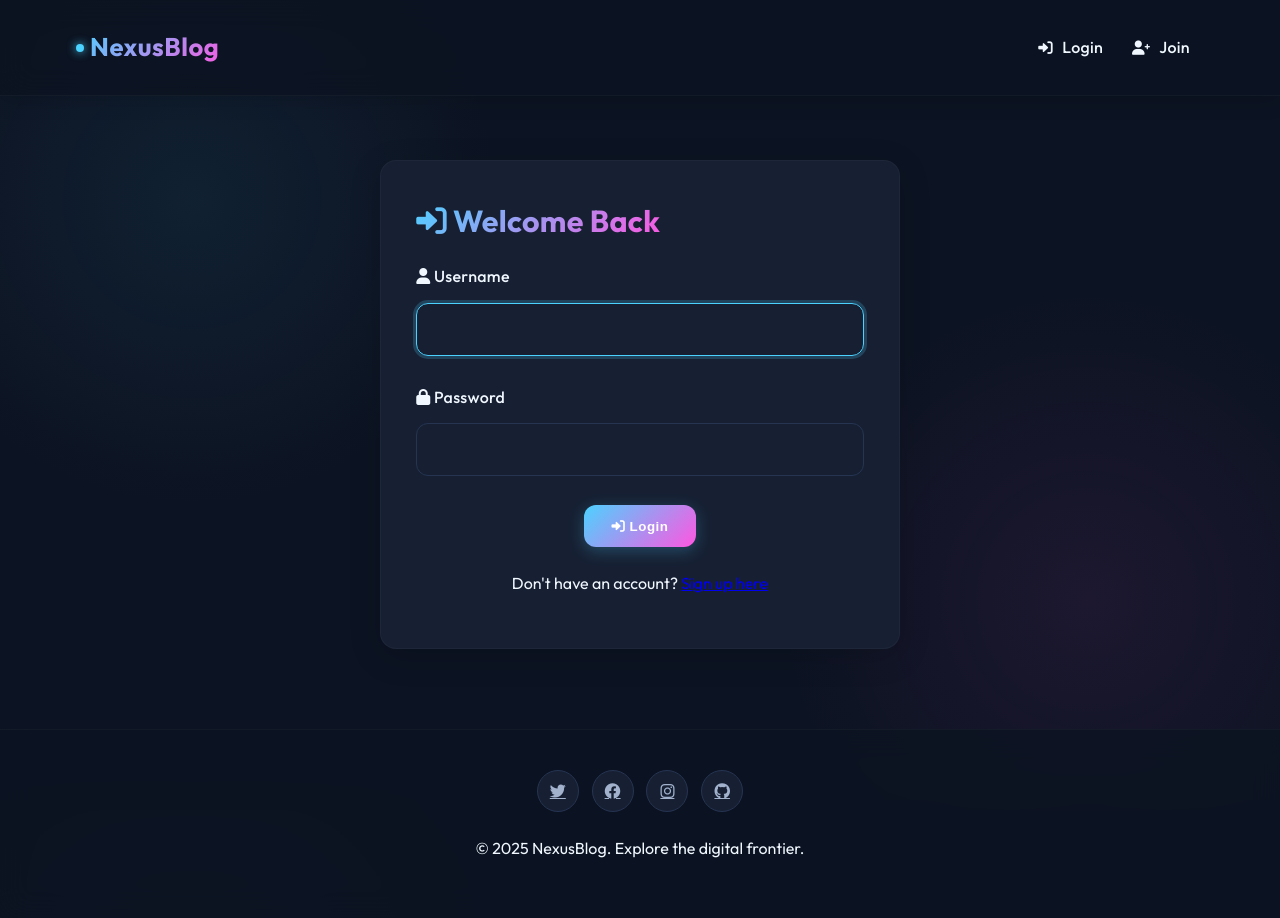
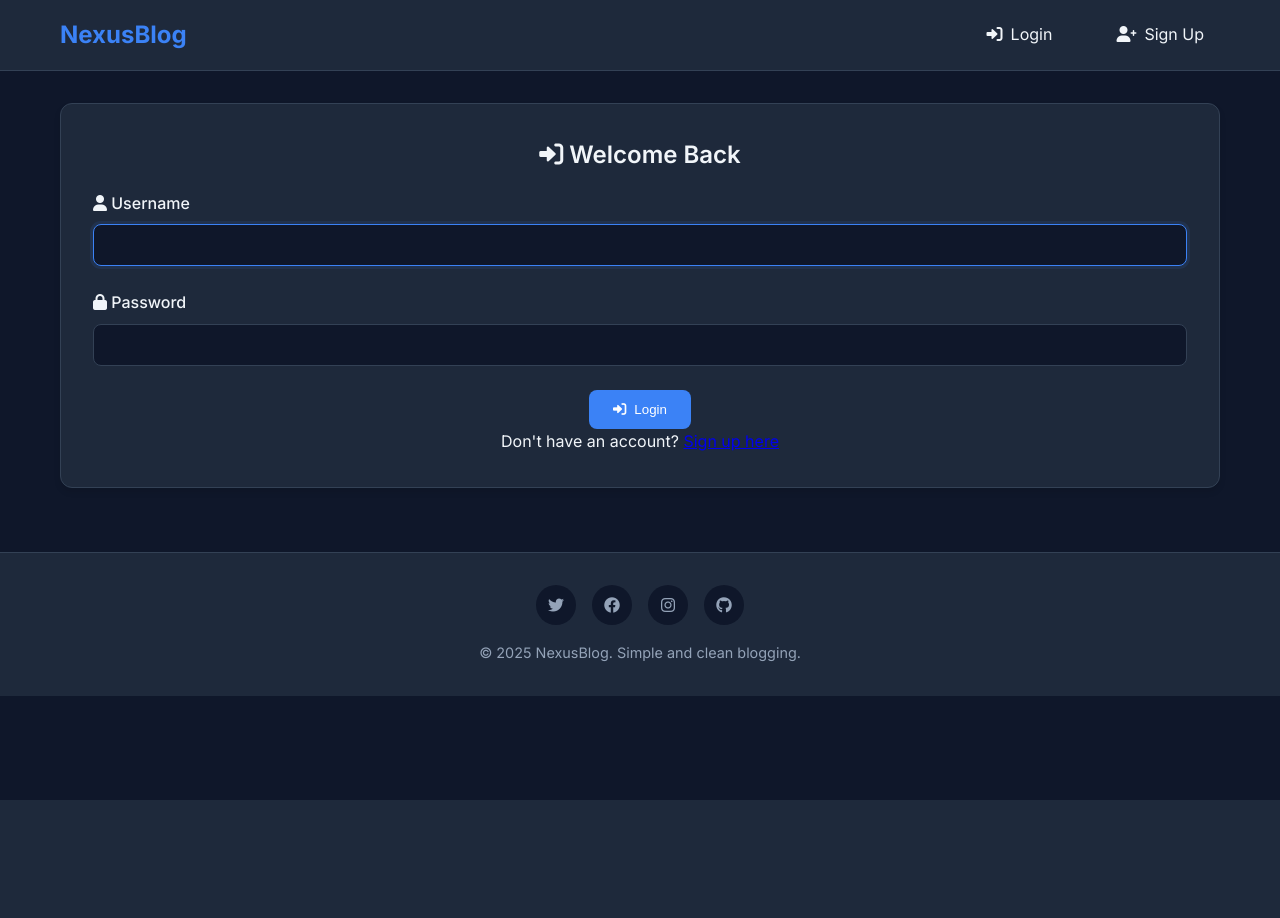
Before and after one commit to sayyedrabeeh/nexus-blog-cbv-, a Django app: page /login/ in a window 1280 px wide. After the commit the page ends 800 px from the top, so only its background shows below. Run offline with Django 5.2, Linux system fonts and the light colour scheme.

```diff
--- a/cbv_blog/templates/base.html
+++ b/cbv_blog/templates/base.html
@@ -1,397 +1,169 @@
+<!DOCTYPE html>
 <html lang="en">
 <head>
     <meta charset="UTF-8">
     <meta name="viewport" content="width=device-width, initial-scale=1.0">
     <title>{% block title %}NexusBlog{% endblock %}</title>
-    <link href="https://fonts.googleapis.com/css2?family=Outfit:wght@300;400;500;600;700&display=swap" rel="stylesheet">
+    <link href="https://fonts.googleapis.com/css2?family=Inter:wght@300;400;500;600;700&display=swap" rel="stylesheet">
     <link rel="stylesheet" href="https://cdnjs.cloudflare.com/ajax/libs/font-awesome/6.0.0/css/all.min.css">
-
     {% block extra_css %}{% endblock %}
 </head>
+
 <style>
-/* Base styles with unique aurora-inspired color palette */
+    /* Simple CSS Variables */
     :root {
-  --bg-primary: #0c1322;
-  --bg-secondary: #172033;
-  --bg-card: #172033;
-  --text-primary: #f0f7ff;
-  --text-secondary: #a2b2cd;
-
-  /* Aurora-inspired accent colors */
-  --accent-primary: #4cd2ff;
-  --accent-secondary: #ff56e1;
-  --accent-tertiary: #21e6c1;
-  --accent-quaternary: #fb9062;
-
-  --accent-gradient: linear-gradient(135deg, var(--accent-primary), var(--accent-secondary));
-  --accent-gradient-hover: linear-gradient(135deg, var(--accent-tertiary), var(--accent-quaternary));
-
-  --danger: #ff5d7a;
-  --success: #00e6a3;
-  --warning: #ffcb47;
-  --info: #56a0ff;
-
-  --border: #263452;
-  --box-shadow: 0 8px 32px rgba(0, 0, 0, 0.15);
+        --bg-primary: #0f172a;
+        --bg-secondary: #1e293b;
+        --text-primary: #f1f5f9;
+        --text-secondary: #94a3b8;
+        --accent-blue: #3b82f6;
+        --accent-purple: #8b5cf6;
+        --success: #10b981;
+        --danger: #ef4444;
+        --border: #334155;
+        --shadow: 0 4px 6px rgba(0, 0, 0, 0.1);
     }
 
-body {
-  background-color: var(--bg-primary);
-  color: var(--text-primary);
-  font-family: 'Outfit', sans-serif;
-  line-height: 1.6;
+    /* Reset */
+    * {
         margin: 0;
         padding: 0;
-  background-image:
-    radial-gradient(circle at 15% 25%, rgba(76, 210, 255, 0.07) 0%, transparent 25%),
-    radial-gradient(circle at 85% 75%, rgba(255, 86, 225, 0.07) 0%, transparent 25%);
-  background-attachment: fixed;
+        box-sizing: border-box;
     }
 
-/* Layout */
-.container {
-  max-width: 1100px;
-  margin: 0 auto;
-  padding: 0 1.5rem;
+    /* Base Styles */
+    body {
+        font-family: 'Inter', sans-serif;
+        background: var(--bg-primary);
+        color: var(--text-primary);
+        line-height: 1.6;
     }
 
-/* Neumorphic Glassmorphism Effect */
-.glass {
-  background: rgba(23, 32, 51, 0.75);
-  backdrop-filter: blur(12px);
-  -webkit-backdrop-filter: blur(12px);
-  border: 1px solid rgba(255, 255, 255, 0.03);
-  box-shadow: var(--box-shadow);
+    .container {
+        max-width: 1200px;
+        margin: 0 auto;
+        padding: 0 20px;
     }
 
     /* Navigation */
     .navbar {
-  background: rgba(12, 19, 34, 0.85);
-  backdrop-filter: blur(15px);
-  -webkit-backdrop-filter: blur(15px);
-  box-shadow: 0 4px 20px rgba(0, 0, 0, 0.15);
-  padding: 1.2rem 0;
-  position: sticky;
-  top: 0;
-  z-index: 1000;
-  border-bottom: 1px solid rgba(255, 255, 255, 0.03);
+        background: var(--bg-secondary);
+        padding: 1rem 0;
+        border-bottom: 1px solid var(--border);
     }
 
-.navbar-container {
+    .nav-container {
         display: flex;
         justify-content: space-between;
         align-items: center;
     }
 
-.navbar-brand {
-  font-size: 1.6rem;
+    .nav-brand {
+        font-size: 1.5rem;
         font-weight: 700;
-  background: var(--accent-gradient);
-  -webkit-background-clip: text;
-  background-clip: text;
-  color: transparent;
+        color: var(--accent-blue);
         text-decoration: none;
-  padding: 0.5rem 0;
-  position: relative;
-  letter-spacing: 0.5px;
     }
 
-.navbar-brand::before {
-  content: '';
-  position: absolute;
-  width: 8px;
-  height: 8px;
-  left: -14px;
-  top: 50%;
-  transform: translateY(-50%);
-  background: var(--accent-primary);
-  border-radius: 50%;
-  box-shadow: 0 0 10px var(--accent-primary);
-}
-
-.navbar-nav {
+    .nav-links {
         display: flex;
-  list-style-type: none;
-  margin: 0;
-  padding: 0;
-}
-
-.nav-item {
-  margin-left: 1.8rem;
-  position: relative;
+        list-style: none;
+        gap: 2rem;
     }
 
     .nav-link {
         color: var(--text-primary);
         text-decoration: none;
-  font-weight: 500;
-  padding: 0.5rem 0;
-  transition: color 0.3s;
-  position: relative;
-  letter-spacing: 0.3px;
-}
-
-.nav-link::after {
-  content: '';
-  position: absolute;
-  width: 0;
-  height: 2px;
-  bottom: 0;
-  left: 0;
-  background: var(--accent-gradient);
-  transition: width 0.4s cubic-bezier(0.65, 0, 0.35, 1);
+        padding: 0.5rem 1rem;
+        border-radius: 6px;
+        transition: all 0.3s;
     }
 
     .nav-link:hover {
-  color: var(--accent-primary);
-}
-
-.nav-link:hover::after {
-  width: 100%;
+        background: var(--accent-blue);
+        color: white;
     }
 
     .nav-link i {
-  margin-right: 6px;
-  font-size: 0.9em;
+        margin-right: 0.5rem;
     }
 
-/* Cards & Content */
+    /* Cards */
     .card {
-  background-color: var(--bg-card);
-  border-radius: 16px;
-  box-shadow: var(--box-shadow);
-  margin-bottom: 2.5rem;
-  padding: 2.2rem;
-  transition: all 0.4s cubic-bezier(0.2, 0.8, 0.2, 1);
-  border: 1px solid rgba(255, 255, 255, 0.03);
-  position: relative;
-  overflow: hidden;
-}
-
-.card::after {
-  content: '';
-  position: absolute;
-  top: 0;
-  right: 0;
-  width: 120px;
-  height: 3px;
-  background: var(--accent-gradient);
-  transform: translateX(100%);
-  transition: transform 0.4s cubic-bezier(0.65, 0, 0.35, 1);
+        background: var(--bg-secondary);
+        border-radius: 12px;
+        padding: 2rem;
+        margin-bottom: 2rem;
+        border: 1px solid var(--border);
+        box-shadow: var(--shadow);
+        transition: transform 0.3s;
     }
 
     .card:hover {
-  transform: translateY(-8px);
-  box-shadow: 0 15px 35px rgba(0, 0, 0, 0.2);
-}
-
-.card:hover::after {
-  transform: translateX(0);
+        transform: translateY(-2px);
     }
 
     .card-title {
+        font-size: 1.5rem;
+        font-weight: 600;
+        margin-bottom: 1rem;
         color: var(--text-primary);
-  font-size: 1.9rem;
-  margin-top: 0;
-  margin-bottom: 1.2rem;
-  letter-spacing: 0.3px;
-  position: relative;
-  display: inline-block;
     }
 
     .card-meta {
         color: var(--text-secondary);
-  font-size: 0.95rem;
-  margin-bottom: 1.5rem;
+        font-size: 0.9rem;
+        margin-bottom: 1rem;
         display: flex;
-  align-items: center;
-  flex-wrap: wrap;
-  gap: 0.5rem;
+        gap: 1rem;
+    }
+
+    .card-content {
+        color: var(--text-secondary);
+        line-height: 1.7;
     }
 
     .category-badge {
-  display: inline-block;
-  padding: 0.3rem 0.9rem;
-  background: linear-gradient(135deg, var(--accent-tertiary), var(--accent-quaternary));
+        background: var(--accent-purple);
         color: white;
-  border-radius: 24px;
+        padding: 0.25rem 0.75rem;
+        border-radius: 20px;
         font-size: 0.8rem;
-  font-weight: 600;
-  letter-spacing: 0.5px;
-  box-shadow: 0 3px 10px rgba(33, 230, 193, 0.15);
-}
-
-.card-content {
-  margin-bottom: 1.5rem;
-  line-height: 1.8;
-}
-
-/* Post detail */
-.post-detail {
-  background-color: var(--bg-card);
-  border-radius: 20px;
-  box-shadow: var(--box-shadow);
-  padding: 3rem;
-  margin-bottom: 2.5rem;
-  border: 1px solid rgba(255, 255, 255, 0.03);
-  position: relative;
-}
-
-.post-detail::before {
-  content: '';
-  position: absolute;
-  top: 0;
-  left: 0;
-  right: 0;
-  height: 5px;
-  background: var(--accent-gradient);
-  border-radius: 5px 5px 0 0;
-}
-
-.post-title {
-  color: var(--text-primary);
-  font-size: 2.6rem;
-  margin-top: 0.5rem;
-  margin-bottom: 1.2rem;
-  line-height: 1.3;
-  letter-spacing: 0.3px;
-}
-
-.post-meta {
-  color: var(--text-secondary);
-  font-size: 1rem;
-  margin-bottom: 2.2rem;
-  padding-bottom: 1.2rem;
-  border-bottom: 1px solid var(--border);
-  display: flex;
-  align-items: center;
-  flex-wrap: wrap;
-  gap: 1rem;
-}
-
-.post-meta i {
-  color: var(--accent-primary);
-}
-
-.post-content {
-  line-height: 1.9;
-  font-size: 1.15rem;
-}
-
-/* Forms */
-.form1 {
-  background-color: var(--bg-card);
-  border-radius: 16px;
-  padding: 2.5rem;
-  margin-bottom: 2.5rem;
-  border: 1px solid var(--border);
-  box-shadow: var(--box-shadow);
-}
-
-.form-group {
-  margin-bottom: 1.8rem;
-}
-
-label {
-  display: block;
-  margin-bottom: 0.8rem;
-  color: var(--text-primary);
         font-weight: 500;
-  letter-spacing: 0.3px;
-}
-
-input[type="text"],
-input[type="email"],
-input[type="password"],
-textarea,
-select {
-  width: 100%;
-  padding: 1.1rem;
-  border: 1px solid var(--border);
-  border-radius: 12px;
-  background-color: rgba(23, 32, 51, 0.6);
-  color: var(--text-primary);
-  transition: all 0.3s;
-  font-family: 'Outfit', sans-serif;
-}
-
-input[type="text"]:focus,
-input[type="email"]:focus,
-input[type="password"]:focus,
-textarea:focus,
-select:focus {
-  border-color: var(--accent-primary);
-  box-shadow: 0 0 0 3px rgba(76, 210, 255, 0.2);
-  outline: none;
-}
-
-textarea {
-  min-height: 200px;
-  resize: vertical;
-}
-
-.error-feedback {
-  color: var(--danger);
-  font-size: 0.9rem;
-  margin-top: 0.7rem;
     }
 
     /* Buttons */
     .btn {
-  display: inline-block;
-  padding: 0.85rem 1.7rem;
+        display: inline-flex;
+        align-items: center;
+        gap: 0.5rem;
+        padding: 0.75rem 1.5rem;
         border: none;
-  border-radius: 12px;
+        border-radius: 8px;
+        text-decoration: none;
+        font-weight: 500;
         cursor: pointer;
-  font-weight: 600;
-  text-decoration: none;
-  transition: all 0.4s cubic-bezier(0.2, 0.8, 0.2, 1);
-  position: relative;
-  overflow: hidden;
-  z-index: 1;
-  text-align: center;
-  letter-spacing: 0.5px;
-}
-
-.btn::after {
-  content: '';
-  position: absolute;
-  top: 0;
-  left: 0;
-  width: 100%;
-  height: 100%;
-  background: rgba(255, 255, 255, 0.1);
-  z-index: -1;
-  transform: scaleX(0);
-  transform-origin: right;
-  transition: transform 0.4s cubic-bezier(0.65, 0, 0.35, 1);
-}
-
-.btn:hover::after {
-  transform: scaleX(1);
-  transform-origin: left;
+        transition: all 0.3s;
     }
 
     .btn-primary {
-  background: var(--accent-gradient);
+        background: var(--accent-blue);
         color: white;
-  box-shadow: 0 4px 15px rgba(76, 210, 255, 0.25);
     }
 
     .btn-primary:hover {
-  box-shadow: 0 7px 20px rgba(76, 210, 255, 0.4);
-  transform: translateY(-3px);
+        background: #2563eb;
+        transform: translateY(-1px);
     }
 
     .btn-danger {
-  background-color: var(--danger);
+        background: var(--danger);
         color: white;
-  box-shadow: 0 4px 15px rgba(255, 93, 122, 0.25);
     }
 
     .btn-danger:hover {
-  box-shadow: 0 7px 20px rgba(255, 93, 122, 0.4);
-  transform: translateY(-3px);
+        background: #dc2626;
+        transform: translateY(-1px);
     }
 
     .btn-outline {
@@ -401,88 +173,130 @@ textarea {
     }
 
     .btn-outline:hover {
-  border-color: var(--accent-primary);
-  color: var(--accent-primary);
-  transform: translateY(-2px);
+        border-color: var(--accent-blue);
+        color: var(--accent-blue);
     }
 
-.btn-sm {
-  padding: 0.5rem 1.1rem;
-  font-size: 0.9rem;
-  border-radius: 10px;
+    /* Forms */
+    .form-container {
+        background: var(--bg-secondary);
+        padding: 2rem;
+        border-radius: 12px;
+        border: 1px solid var(--border);
+        margin-bottom: 2rem;
     }
 
-/* Pagination */
-.pagination-container {
-  margin: 3.5rem 0;
+    .form-group {
+        margin-bottom: 1.5rem;
     }
 
-.pagination {
-  display: flex;
-  justify-content: center;
-  padding: 0;
-  list-style-type: none;
-  gap: 0.6rem;
+    label {
+        display: block;
+        margin-bottom: 0.5rem;
+        color: var(--text-primary);
+        font-weight: 500;
     }
 
-.pagination-item {
-  margin: 0;
+    input, textarea, select {
+        width: 100%;
+        padding: 0.75rem;
+        border: 1px solid var(--border);
+        border-radius: 8px;
+        background: var(--bg-primary);
+        color: var(--text-primary);
+        font-family: inherit;
     }
 
-.pagination-link {
-  display: block;
-  padding: 0.7rem 1.3rem;
-  border-radius: 10px;
-  background-color: var(--bg-card);
-  color: var(--text-primary);
-  text-decoration: none;
-  transition: all 0.4s cubic-bezier(0.2, 0.8, 0.2, 1);
-  border: 1px solid var(--border);
+    input:focus, textarea:focus, select:focus {
+        outline: none;
+        border-color: var(--accent-blue);
+        box-shadow: 0 0 0 3px rgba(59, 130, 246, 0.1);
     }
 
-.pagination-link:hover {
-  background: var(--accent-gradient);
-  color: white;
-  border-color: transparent;
-  transform: translateY(-3px);
-  box-shadow: 0 5px 15px rgba(76, 210, 255, 0.25);
+    textarea {
+        resize: vertical;
+        min-height: 120px;
     }
 
-.pagination-link.active {
-  background: var(--accent-gradient);
-  color: white;
-  border-color: transparent;
-  box-shadow: 0 5px 15px rgba(76, 210, 255, 0.25);
+    .error-text {
+        color: var(--danger);
+        font-size: 0.9rem;
+        margin-top: 0.5rem;
     }
 
-/* Auth containers */
-.auth-container {
-  max-width: 520px;
-  margin: 4rem auto;
+    /* Post Detail */
+    .post-detail {
+        background: var(--bg-secondary);
+        padding: 3rem;
+        border-radius: 12px;
+        border: 1px solid var(--border);
+        margin-bottom: 2rem;
     }
 
-/* Post actions */
-.post-actions {
+    .post-title {
+        font-size: 2.5rem;
+        font-weight: 700;
+        margin-bottom: 1rem;
+        color: var(--text-primary);
+    }
+
+    .post-meta {
+        color: var(--text-secondary);
+        margin-bottom: 2rem;
+        padding-bottom: 1rem;
+        border-bottom: 1px solid var(--border);
         display: flex;
         gap: 1rem;
-  flex-wrap: wrap;
+    }
+
+    .post-content {
+        font-size: 1.1rem;
+        line-height: 1.8;
+        color: var(--text-secondary);
+    }
+
+    /* Messages */
+    .alert {
+        padding: 1rem;
+        border-radius: 8px;
+        margin-bottom: 1rem;
+        display: flex;
+        align-items: center;
+        gap: 0.5rem;
+    }
+
+    .alert-success {
+        background: rgba(16, 185, 129, 0.1);
+        border: 1px solid var(--success);
+        color: var(--success);
+    }
+
+    .alert-error {
+        background: rgba(239, 68, 68, 0.1);
+        border: 1px solid var(--danger);
+        color: var(--danger);
+    }
+
+    .alert-info {
+        background: rgba(59, 130, 246, 0.1);
+        border: 1px solid var(--accent-blue);
+        color: var(--accent-blue);
     }
 
     /* Footer */
     footer {
-  background: rgba(12, 19, 34, 0.85);
-  backdrop-filter: blur(15px);
-  -webkit-backdrop-filter: blur(15px);
-  padding: 2.5rem 0;
-  margin-top: 5rem;
-  border-top: 1px solid rgba(255, 255, 255, 0.03);
+        background: var(--bg-secondary);
+        padding: 2rem 0;
+        margin-top: 4rem;
+        border-top: 1px solid var(--border);
+        text-align: center;
     }
 
     .footer-links {
         display: flex;
         justify-content: center;
-  gap: 0.8rem;
-  margin-bottom: 1.5rem;
+        gap: 1rem;
+        margin-bottom: 1rem;
     }
 
     .social-link {
@@ -491,95 +305,48 @@ footer {
         justify-content: center;
         width: 40px;
         height: 40px;
+        background: var(--bg-primary);
         border-radius: 50%;
-  background: var(--bg-secondary);
         color: var(--text-secondary);
+        text-decoration: none;
         transition: all 0.3s;
-  border: 1px solid var(--border);
     }
 
     .social-link:hover {
-  background: var(--accent-gradient);
+        background: var(--accent-blue);
         color: white;
-  transform: translateY(-3px);
-  box-shadow: 0 5px 15px rgba(76, 210, 255, 0.25);
-  border-color: transparent;
+        transform: translateY(-2px);
     }
 
-/* Animations */
-@keyframes fadeIn {
-  from { opacity: 0; transform: translateY(25px); }
-  to { opacity: 1; transform: translateY(0); }
-}
-
-.fadeIn {
-  animation: fadeIn 0.6s cubic-bezier(0.2, 0.8, 0.2, 1) forwards;
-}
-
-/* Loading indicator */
-.loader {
-  width: 48px;
-  height: 48px;
-  border: 4px solid var(--border);
-  border-bottom-color: var(--accent-primary);
-  border-radius: 50%;
-  display: inline-block;
-  box-sizing: border-box;
-  animation: rotation 1.2s cubic-bezier(0.5, 0, 0.5, 1) infinite;
-  box-shadow: 0 0 15px rgba(76, 210, 255, 0.2);
-}
-
-@keyframes rotation {
-  0% { transform: rotate(0deg); }
-  100% { transform: rotate(360deg); }
+    .footer-text {
+        color: var(--text-secondary);
+        font-size: 0.9rem;
     }
 
     /* Utilities */
     .text-center { text-align: center; }
-.text-gradient {
-  background: var(--accent-gradient);
-  -webkit-background-clip: text;
-  background-clip: text;
-  color: transparent;
+    .mt-4 { margin-top: 2rem; }
+    .mb-4 { margin-bottom: 2rem; }
+    .d-flex { display: flex; }
+    .gap-2 { gap: 1rem; }
+    .justify-between { justify-content: space-between; }
+    .align-center { align-items: center; }
+
+    /* Mobile Responsive */
+    @media (max-width: 768px) {
+        .nav-container {
+            flex-direction: column;
+            gap: 1rem;
         }
 
-.mt-1 { margin-top: 0.5rem; }
-.mt-2 { margin-top: 1rem; }
-.mt-3 { margin-top: 1.5rem; }
-.mt-4 { margin-top: 2rem; }
-.mt-5 { margin-top: 3rem; }
-.mb-1 { margin-bottom: 0.5rem; }
-.mb-2 { margin-bottom: 1rem; }
-.mb-3 { margin-bottom: 1.5rem; }
-.mb-4 { margin-bottom: 2rem; }
-.mb-5 { margin-bottom: 3rem; }
-
-/* Responsive adjustments */
-@media (max-width: 768px) {
-  .navbar-container {
-    flex-direction: column;
-    align-items: flex-start;
-  }
-
-  .navbar-nav {
-    margin-top: 1.2rem;
-    flex-direction: column;
-    width: 100%;
-  }
-
-  .nav-item {
-    margin-left: 0;
-    margin-top: 0.6rem;
-    width: 100%;
-  }
-
-  .nav-link {
-    display: block;
-    padding: 0.6rem 0;
+        .nav-links {
+            flex-wrap: wrap;
+            justify-content: center;
+            gap: 1rem;
         }
 
         .post-title {
-    font-size: 2.2rem;
+            font-size: 2rem;
         }
 
         .post-detail {
@@ -587,44 +354,54 @@ footer {
         }
 
         .card {
-    padding: 1.8rem;
+            padding: 1.5rem;
+        }
+
+        .form-container {
+            padding: 1.5rem;
+        }
+
+        .footer-links {
+            flex-wrap: wrap;
         }
     }
 </style>
+
 <body>
-    <nav class="navbar navbar-expand-lg navbar-light bg-light">
-        <div class="container navbar-container">
-            <a href="{% url 'post_list' %}" class="navbar-brand">NexusBlog</a>
+    <!-- Navigation -->
+    <nav class="navbar">
+        <div class="container nav-container">
+            <a href="{% url 'post_list' %}" class="nav-brand">NexusBlog</a>
 
-            <ul class="navbar-nav ms-auto">
+            <ul class="nav-links">
                 {% if user.is_authenticated %}
-                    <li class="nav-item">
+                    <li>
                         <a href="{% url 'post_list' %}" class="nav-link">
-                            <i class="fas fa-home"></i> Home
+                            <i class="fas fa-home"></i>Home
                         </a>
                     </li>
-                    <li class="nav-item">
+                    <li>
                         <a href="{% url 'post_new' %}" class="nav-link">
-                            <i class="fas fa-feather-alt"></i> Create
+                            <i class="fas fa-plus"></i>Create
                         </a>
                     </li>
-                    <li class="nav-item">
-                        <form action="{% url 'logout' %}" method="post" style="display:inline;">
+                    <li>
+                        <form action="{% url 'logout' %}" method="post" style="display: inline;">
                             {% csrf_token %}
-                            <button type="submit" style="background-color: #ff5d7a;"  class="btn nav-link border-0 bg-transparent">
-                                <i class="fas fa-sign-out-alt"></i> Logout
+                            <button type="submit" class="btn btn-danger">
+                                <i class="fas fa-sign-out-alt"></i>Logout
                             </button>
                         </form>
                     </li>
                 {% else %}
-                    <li class="nav-item">
+                    <li>
                         <a href="{% url 'login' %}" class="nav-link">
-                            <i class="fas fa-sign-in-alt"></i> Login
+                            <i class="fas fa-sign-in-alt"></i>Login
                         </a>
                     </li>
-                    <li class="nav-item">
+                    <li>
                         <a href="{% url 'signup' %}" class="nav-link">
-                            <i class="fas fa-user-plus"></i> Join
+                            <i class="fas fa-user-plus"></i>Sign Up
                         </a>
                     </li>
                 {% endif %}
@@ -632,20 +409,42 @@ footer {
         </div>
     </nav>
 
+    <!-- Main Content -->
+    <main class="container mt-4">
+        <!-- Messages -->
+        {% if messages %}
+            {% for message in messages %}
+                <div class="alert alert-{{ message.tags }}">
+                    <i class="fas fa-info-circle"></i>
+                    {{ message }}
+                </div>
+            {% endfor %}
+        {% endif %}
 
-    <main class="container mt-5 fadeIn">
+        <!-- Page Content -->
         {% block content %}{% endblock %}
     </main>
 
+    <!-- Footer -->
     <footer>
-        <div class="container text-center">
-            <div class="footer-links mb-3">
-                <a href="#" class="social-link"><i class="fab fa-twitter"></i></a>
-                <a href="#" class="social-link"><i class="fab fa-facebook"></i></a>
-                <a href="#" class="social-link"><i class="fab fa-instagram"></i></a>
-                <a href="#" class="social-link"><i class="fab fa-github"></i></a>
+        <div class="container">
+            <div class="footer-links">
+                <a href="#" class="social-link">
+                    <i class="fab fa-twitter"></i>
+                </a>
+                <a href="#" class="social-link">
+                    <i class="fab fa-facebook"></i>
+                </a>
+                <a href="#" class="social-link">
+                    <i class="fab fa-instagram"></i>
+                </a>
+                <a href="#" class="social-link">
+                    <i class="fab fa-github"></i>
+                </a>
             </div>
-            <p class="text-secondary">© {% now "Y" %} NexusBlog. Explore the digital frontier.</p>
+            <p class="footer-text">
+                © {% now "Y" %} NexusBlog. Simple and clean blogging.
+            </p>
         </div>
     </footer>
 
```
Lines whose indentation alone changed are shown as unchanged.
